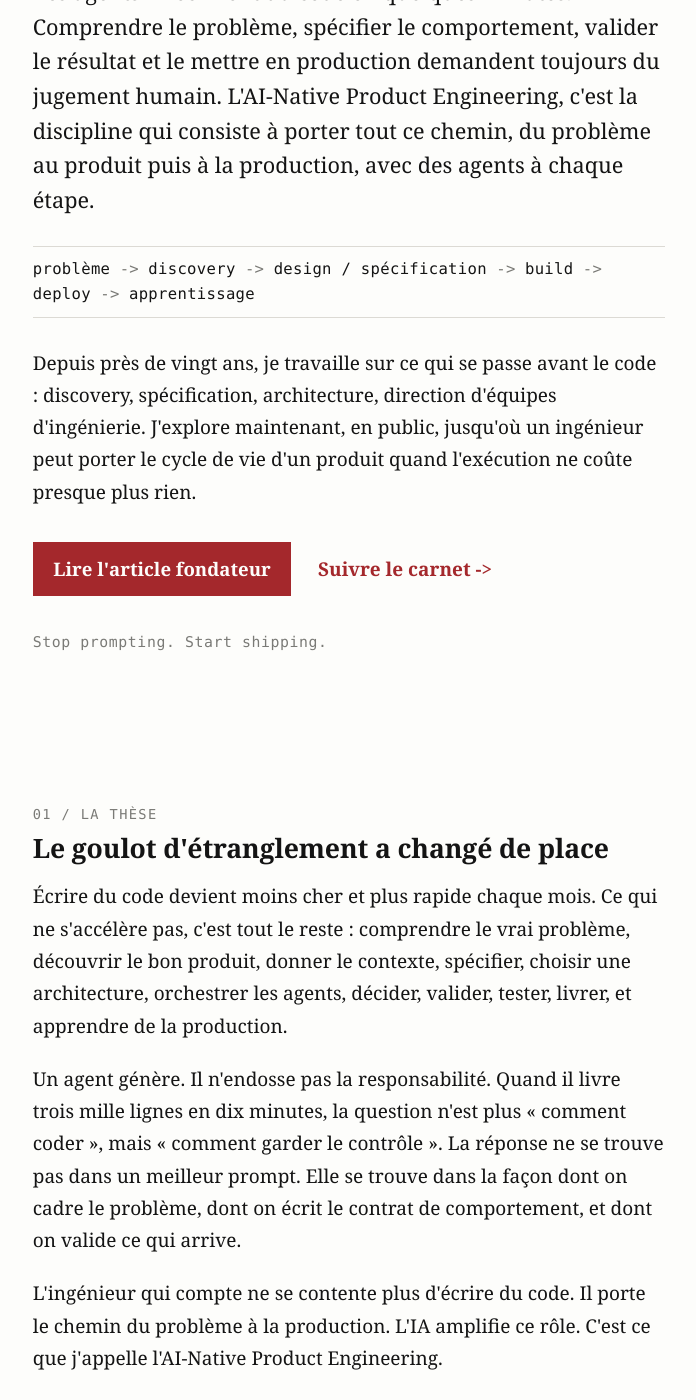
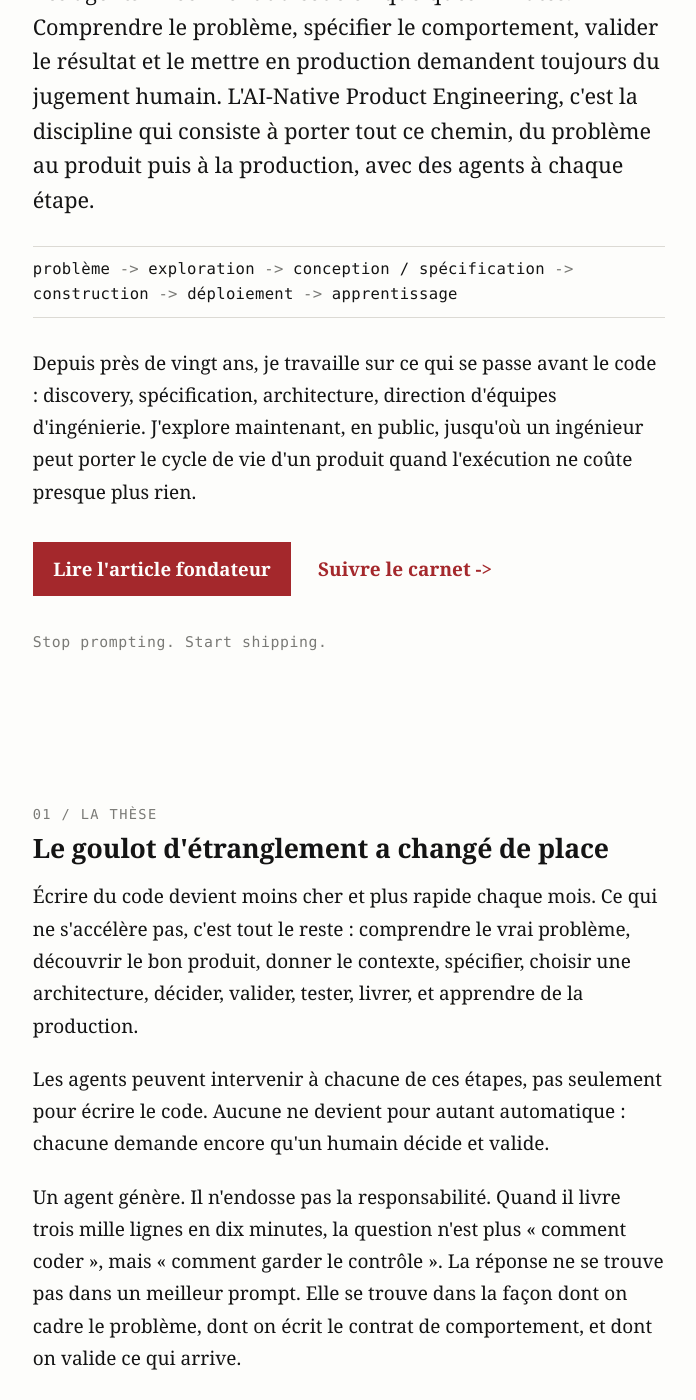
Before and after one commit to anasdox/anasdox.github.io, a Jekyll site: the page built from index.html, in a window 1280 px wide and 1400 px high, scrolled down 476 px. Shown: the whole window, without its empty margins (291-987 px from the left). Built offline with Jekyll 4.4.1, drawn with Linux system fonts in a browser that asks for light colours.

Commit message:
fix(accueil): chaine en francais, agents presents a chaque etape de la these
Co-Authored-By: Claude Opus 5.5 (1M context) <noreply@anthropic.com>

```diff
--- a/index.html
+++ b/index.html
@@ -21,7 +21,7 @@ description: >-
   </p>
 
   <ol class="path" aria-label="Le chemin">
-    <li>problème</li><li>discovery</li><li>design / spécification</li><li>build</li><li>deploy</li><li>apprentissage</li>
+    <li>problème</li><li>exploration</li><li>conception / spécification</li><li>construction</li><li>déploiement</li><li>apprentissage</li>
   </ol>
 
   <p>
@@ -47,8 +47,13 @@ description: >-
     Écrire du code devient moins cher et plus rapide chaque mois. Ce qui
     ne s'accélère pas, c'est tout le reste : comprendre le vrai problème,
     découvrir le bon produit, donner le contexte, spécifier, choisir une
-    architecture, orchestrer les agents, décider, valider, tester, livrer,
-    et apprendre de la production.
+    architecture, décider, valider, tester, livrer, et apprendre de la
+    production.
+  </p>
+  <p>
+    Les agents peuvent intervenir à chacune de ces étapes, pas seulement
+    pour écrire le code. Aucune ne devient pour autant automatique :
+    chacune demande encore qu'un humain décide et valide.
   </p>
   <p>
     Un agent génère. Il n'endosse pas la responsabilité. Quand il livre
```
